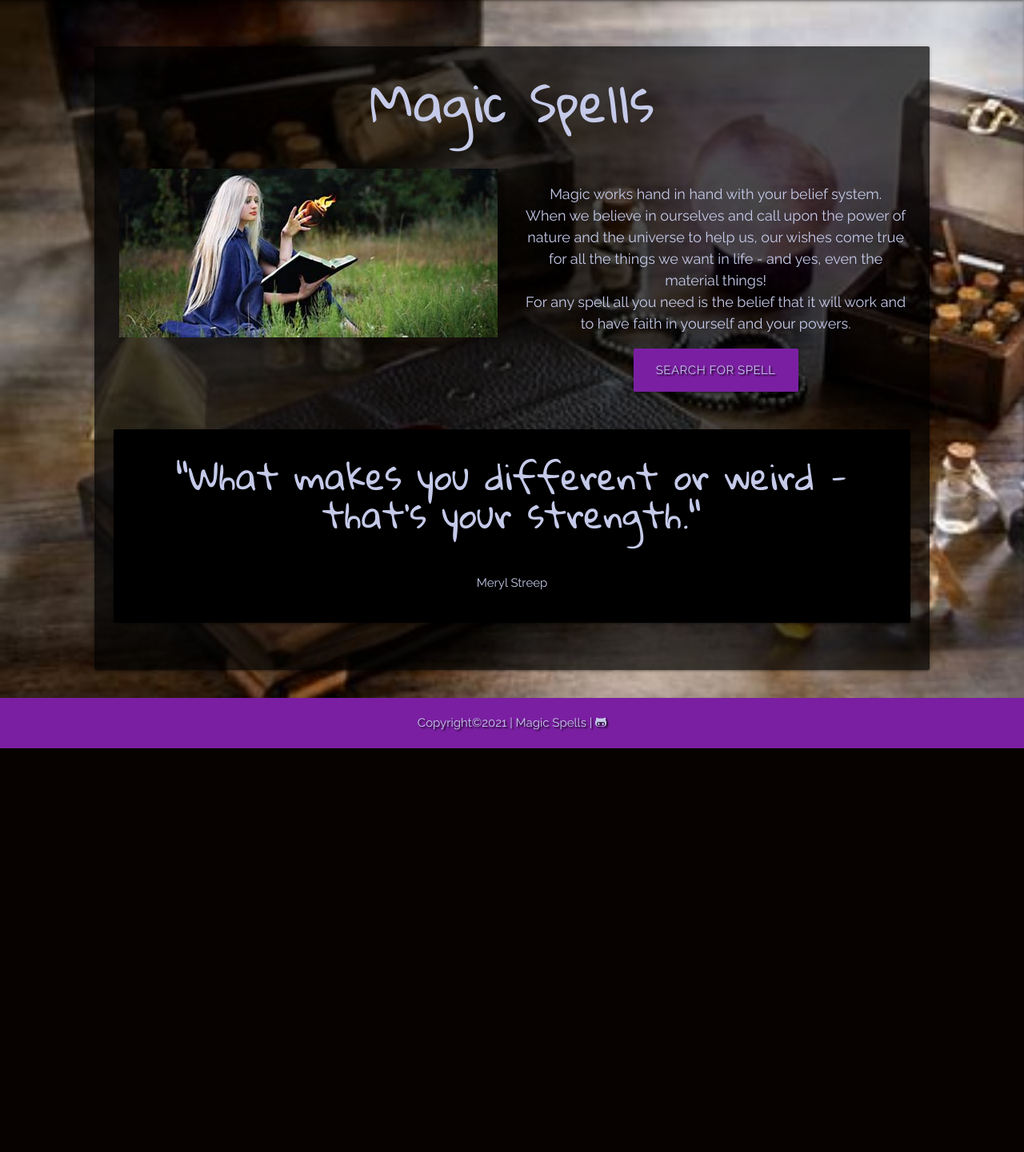
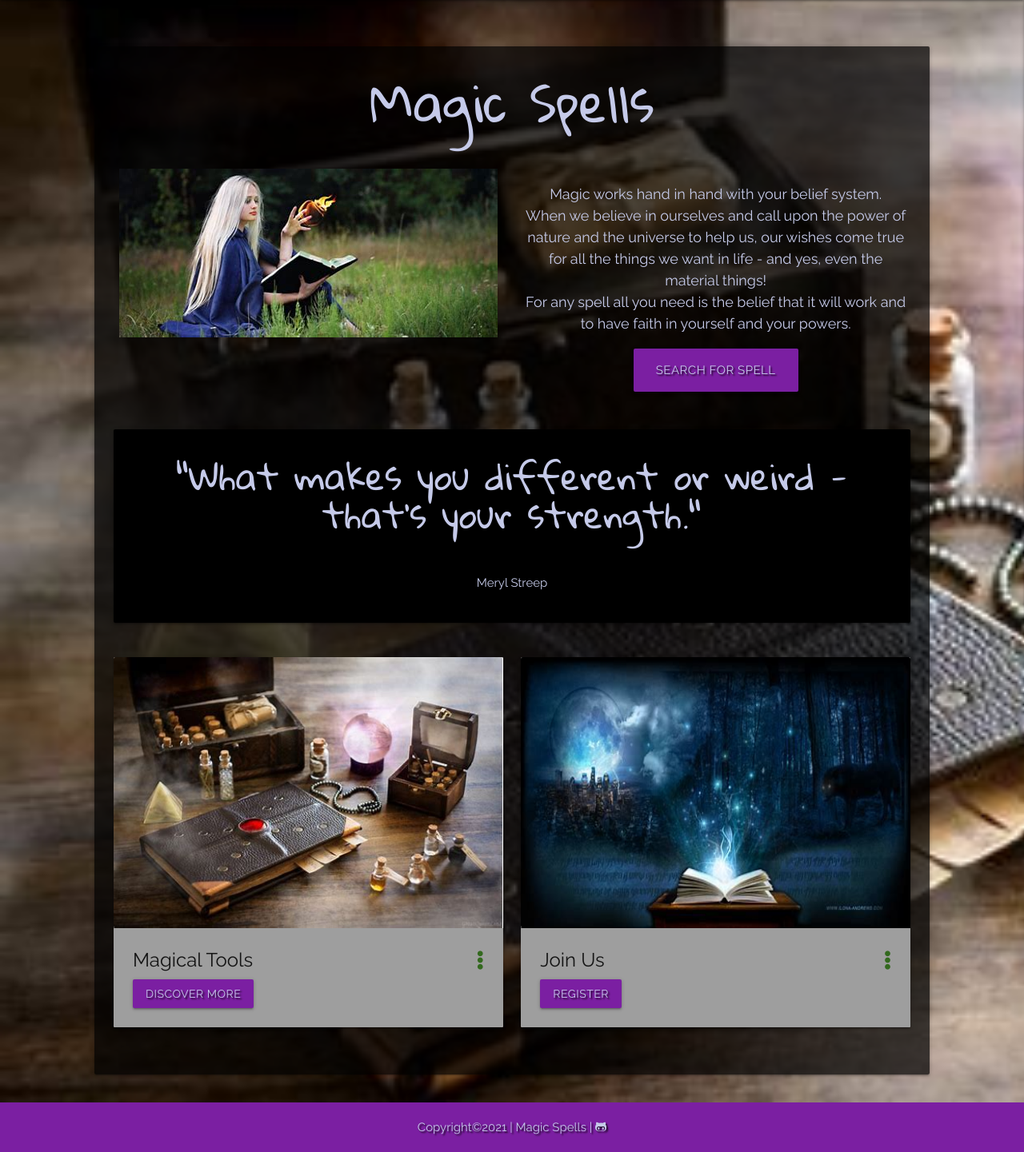
Before and after one commit to Code-Institute-Submissions/Sandra-Be-magic-spells, a Flask app: page / in a window 1280 px wide. Shown: the part 64-1505 px from the top of the page at 80% size. Before the commit the page ends 1000 px from the top, so only its background shows below. Run offline with Flask 2, Linux system fonts and the light colour scheme; data that the repository does not hold is empty; some libraries are stand-ins or nearby versions.

Commit message:
Added cards on home page

```diff
--- a/templates/home.html
+++ b/templates/home.html
@@ -37,6 +37,68 @@
                 </div>
 
 
+                <div class="row">
+                    <div class="col s12 l6">
+                        <div class="card">
+                            <div class="card-image waves-effect waves-block waves-light">
+                                <img class="activator" src="static/images/magic3.jpg"
+                                    alt="Magical Tools"/>
+                            </div>
+                            <div class="card-content grey">
+                                <span class="card-title activator">
+                                    Magical Tools <i class="fas fa-ellipsis-v right prefix light-green-text text-darken-4"></i>
+                                </span>
+                                <a href="{{ url_for('tools') }}"
+                                    class="btn text-shadow purple darken-2 waves-effect waves-light" target="_blank">
+                                    Discover More
+                                </a>
+                            </div>
+                            <div class="card-reveal indigo-text text-lighten-4 grey darken-2">
+                                <span class="card-title">
+                                    Magical Tools <i class="fas fa-times right red-text text-darken-2 waves-effect waves-light"></i>
+                                </span>
+                                <p>
+                                    Candles, herbs and all the other requirements listed in any spell help set the tone for a spell, meaning that
+                                    the magic may be able to work quicker.<br>
+                                    All these Magical Tools are visual symbols of strength and energy.<br>
+                                    For any spell all you need is the belief that it will work and to have
+                                    faith in yourself and tour powers.<br>
+                                    For more Magical Tools click on the button "Discover More".
+                                </p>
+                            </div>
+                        </div>
+                    </div>
+
+                    <div class="col s12 l6">
+                        <div class="card">
+                            <div class="card-image waves-effect waves-block waves-light">
+                                <img class="activator" src="static/images/magick.jpg"
+                                    alt="Join Us">
+                            </div>
+                            <div class="card-content grey">
+                                <span class="card-title activator">
+                                    Join Us <i class="fas fa-ellipsis-v right prefix light-green-text text-darken-4"></i>
+                                </span>
+                                <a href="{{ url_for('register') }}"
+                                    class="btn text-shadow purple darken-2 waves-effect waves-light" target="_blank">
+                                    Register
+                                </a>
+                            </div>
+                            <div class="card-reveal indigo-text text-lighten-4 grey darken-2">
+                                <span class="card-title">
+                                    Join Us <i class="fas fa-times right red-text text-darken-2 waves-effect waves-light"></i>
+                                </span>
+                                <p>
+                                    Magic is both a science and a art. It is science in the sense that performing a spell
+                                    requires research. It is an art in the sense that you need to follow your intuition and be
+                                    creative.<br>
+                                    Join our community and discover more.
+                                </p>
+                            </div>
+                        </div>
+                    </div>
+
+
             </div>
         </div>
     </div>
```
Also changed, not shown: static/images/magick.jpg (added).
